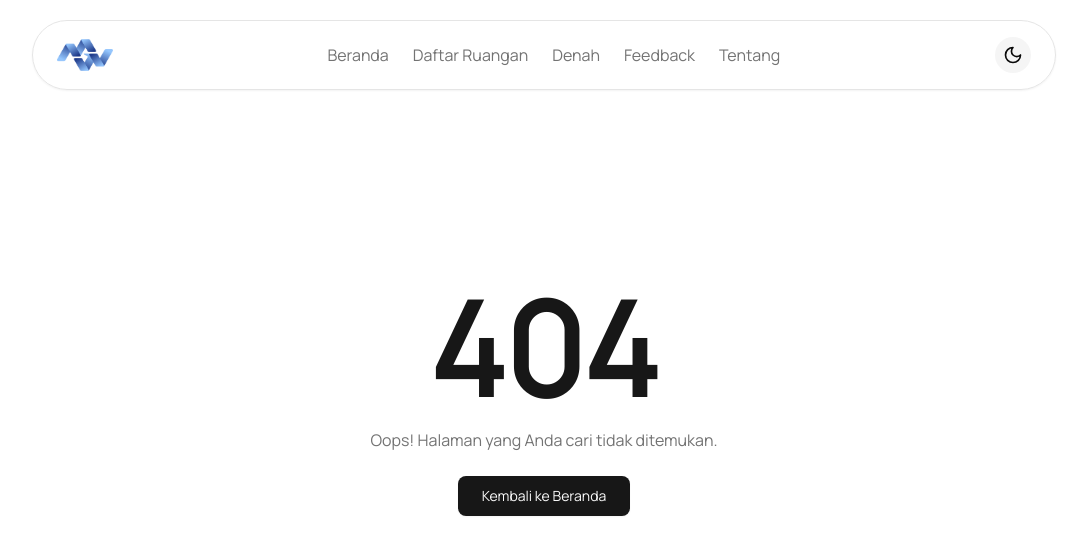
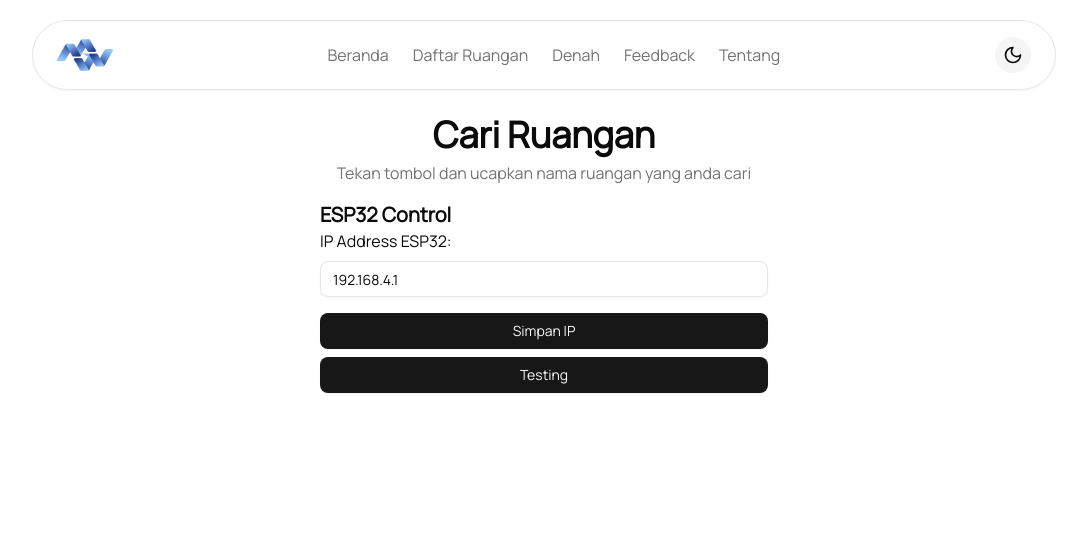
Before and after one commit to UNNESTech-UNNES/AGV-Navigation, a React (Vite) app in the folder frontend/: page /esp in a window 1280 px wide. Before the commit this address had no page. Shown: the top 554 px of the page, without its empty margins (96-1183 px from the left). Built offline with nearby package versions, Linux system fonts and the light colour scheme.

Commit message:
TESTING IP

```diff
--- a/frontend/dev-dist/sw.js
+++ b/frontend/dev-dist/sw.js
@@ -82,7 +82,7 @@ define(['./workbox-54d0af47'], (function (workbox) { 'use strict';
     "revision": "3ca0b8505b4bec776b69afdba2768812"
   }, {
     "url": "index.html",
-    "revision": "0.t2c7r9q1b9g"
+    "revision": "0.aui854isud8"
   }], {});
   workbox.cleanupOutdatedCaches();
   workbox.registerRoute(new workbox.NavigationRoute(workbox.createHandlerBoundToURL("index.html"), {
--- a/frontend/src/App.jsx
+++ b/frontend/src/App.jsx
@@ -11,6 +11,7 @@ import NotFound from "./pages/404/page";
 import Navbar from "./components/navbar";
 import "@fontsource/manrope";
 import { GridBackgroundDemo } from "./components/GridDemo";
+import ESPControl from "./pages/esp/page";
 
 function App() {
   return (
@@ -25,6 +26,7 @@ function App() {
           <Route path="/feedback" element={<Feedback />} />
           <Route path="/tentang" element={<Tentang />} />
           <Route path="/agv" element={<GridBackgroundDemo />} />
+          <Route path="/esp" element={<ESPControl />} />
           <Route path="*" element={<NotFound />} />
         </Routes>
       </Router>
--- /dev/null
+++ b/frontend/src/components/ui/input.jsx
@@ -0,0 +1,24 @@
+import * as React from "react"
+
+import { cn } from "@/lib/utils"
+
+function Input({
+  className,
+  type,
+  ...props
+}) {
+  return (
+    (<input
+      type={type}
+      data-slot="input"
+      className={cn(
+        "file:text-foreground placeholder:text-muted-foreground selection:bg-primary selection:text-primary-foreground dark:bg-input/30 border-input flex h-9 w-full min-w-0 rounded-md border bg-transparent px-3 py-1 text-base shadow-xs transition-[color,box-shadow] outline-none file:inline-flex file:h-7 file:border-0 file:bg-transparent file:text-sm file:font-medium disabled:pointer-events-none disabled:cursor-not-allowed disabled:opacity-50 md:text-sm",
+        "focus-visible:border-ring focus-visible:ring-ring/50 focus-visible:ring-[3px]",
+        "aria-invalid:ring-destructive/20 dark:aria-invalid:ring-destructive/40 aria-invalid:border-destructive",
+        className
+      )}
+      {...props} />)
+  );
+}
+
+export { Input }
--- a/frontend/src/pages/cari-ruangan/page.jsx
+++ b/frontend/src/pages/cari-ruangan/page.jsx
@@ -27,7 +27,7 @@ const CariRuangan = () => {
 
   const sendCommandToESP = async (command) => {
     try {
-      const response = await fetch("http://192.168.4.1/command", {
+      const response = await fetch("http://192.168.18.146/command", {
         method: "POST",
         headers: { "Content-Type": "text/plain" },
         body: command.toString(),
--- /dev/null
+++ b/frontend/src/pages/esp/page.jsx
@@ -0,0 +1,60 @@
+import { useState, useEffect } from "react";
+import { Input } from "@/components/ui/input";
+import { Button } from "@/components/ui/button";
+import Header from "@/components/header";
+
+const ESPControl = () => {
+  const [ipAddress, setIpAddress] = useState("");
+  const [isLoading, setIsLoading] = useState(false);
+
+  useEffect(() => {
+    // Ambil IP dari localStorage saat komponen dimuat
+    const savedIP = localStorage.getItem("esp_ip") || "192.168.4.1";
+    setIpAddress(savedIP);
+  }, []);
+
+  const handleSaveIP = () => {
+    localStorage.setItem("esp_ip", ipAddress);
+    alert(`IP ESP32 disimpan: ${ipAddress}`);
+  };
+
+  const handleTestESP = async () => {
+    setIsLoading(true);
+    try {
+      const response = await fetch(`http://${ipAddress}/test`, {
+        method: "GET",
+      });
+      if (!response.ok) throw new Error("Gagal menghubungi ESP32");
+      alert("Perintah berhasil dikirim ke ESP32!");
+    } catch (error) {
+      alert("Gagal mengirim perintah. Periksa koneksi dan IP ESP32.");
+    }
+    setIsLoading(false);
+  };
+
+  return (
+    <div className="max-w-md mx-auto ">
+      <Header
+        title="Cari Ruangan"
+        description="Tekan tombol dan ucapkan nama ruangan yang anda cari"
+        variant="secondary"
+      />
+      <h2 className="text-xl font-bold mt-4">ESP32 Control</h2>
+      <label className="block mb-2">IP Address ESP32:</label>
+      <Input
+        type="text"
+        value={ipAddress}
+        onChange={(e) => setIpAddress(e.target.value)}
+        className="mb-4"
+      />
+      <Button onClick={handleSaveIP} className="w-full mb-2">
+        Simpan IP
+      </Button>
+      <Button onClick={handleTestESP} className="w-full" disabled={isLoading}>
+        {isLoading ? "Mengirim..." : "Testing"}
+      </Button>
+    </div>
+  );
+};
+
+export default ESPControl;
--- a/frontend/src/pages/ruangan/page.jsx
+++ b/frontend/src/pages/ruangan/page.jsx
@@ -23,7 +23,7 @@ const Page = () => {
 
   const sendCommandToESP = async (command) => {
     try {
-      const response = await fetch("http://192.168.4.1/command", {
+      const response = await fetch("http://192.168.18.146/command", {
         method: "POST",
         headers: { "Content-Type": "text/plain" },
         body: command.toString(),
```
